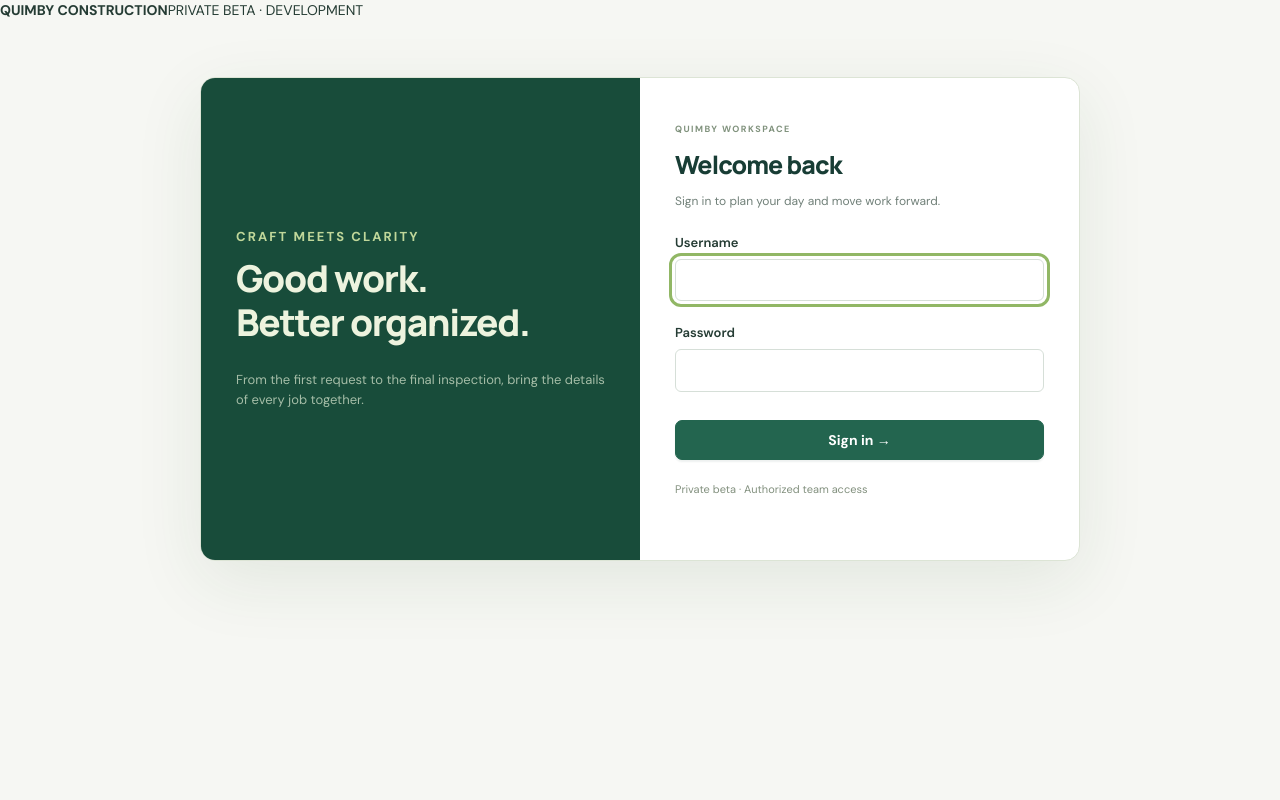
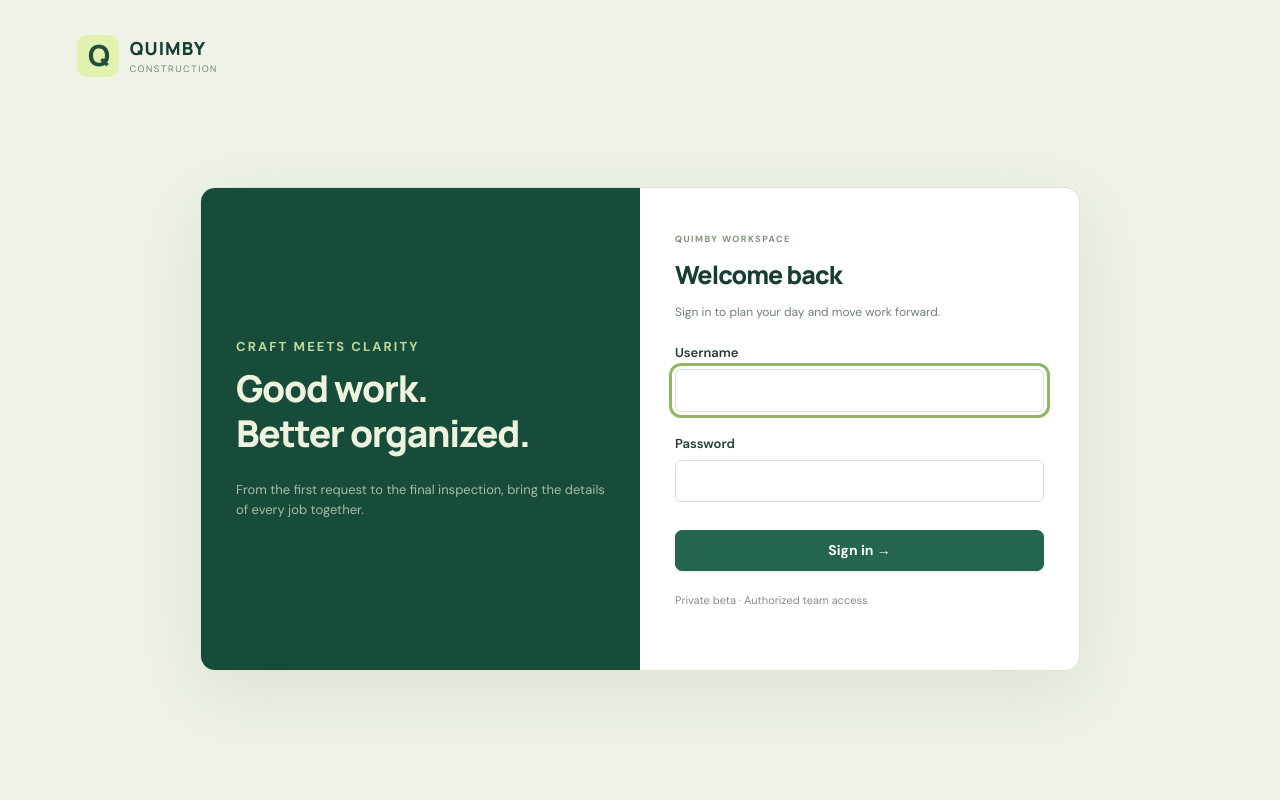
Before and after one commit to millermb24-netizen/Quimby-Construction, a Flask app: a page that uses templates/base.html in a window 1280 px wide. Run offline with Flask 3, Linux system fonts and the light colour scheme; some libraries are stand-ins or nearby versions.

Commit message:
Refine base.html for the Quimby operations workspace

```diff
--- a/templates/base.html
+++ b/templates/base.html
@@ -1 +1,13 @@
-<!doctype html><html lang="en"><head><meta charset="utf-8"><meta name="viewport" content="width=device-width,initial-scale=1"><title>Quimby Construction Beta</title><link rel="stylesheet" href="{{ url_for('static',filename='style.css') }}"></head><body><header><strong>QUIMBY CONSTRUCTION</strong><span>PRIVATE BETA · {{ config.get('APP_ENV','DEVELOPMENT') }}</span>{% if current_user.is_authenticated %}<form action="{{ url_for('logout') }}" method="post"><input type="hidden" name="csrf_token" value="{{ csrf_token() }}"><button>Log out</button></form>{% endif %}</header><main>{% for msg in get_flashed_messages() %}<div class="notice">{{msg}}</div>{% endfor %}{% block content %}{% endblock %}</main></body></html>
+<!doctype html>
+<html lang="en"><head><meta charset="utf-8"><meta name="viewport" content="width=device-width,initial-scale=1"><title>{% block title %}Quimby · Workspace{% endblock %}</title><link rel="stylesheet" href="{{ url_for('static',filename='style.css') }}?v=2"></head>
+<body class="{% if current_user.is_authenticated %}workspace{% else %}auth-page{% endif %}">
+<a class="skip-link" href="#main">Skip to content</a>
+{% if current_user.is_authenticated %}
+<aside class="sidebar"><a class="brand" href="{{url_for('index')}}"><span class="brand-mark">Q</span><span>QUIMBY<small>CONSTRUCTION</small></span></a><div class="workspace-label">YOUR WORKSPACE</div>
+<nav aria-label="Main navigation">{% for id,icon,label in [('home','⌂','Overview'),('schedule','▦','Schedule'),('customers','◎','Clients'),('requests','↗','Requests'),('estimates','▤','Quotes'),('jobs','▣','Jobs'),('audit','◷','Activity')] %}<a data-nav="{{id}}" href="{{url_for('index')}}#{{id}}"><span class="nav-icon" aria-hidden="true">{{icon}}</span>{{label}}</a>{% endfor %}</nav>
+<div class="sidebar-bottom"><div class="beta-label"><span></span> Private beta</div><p>Your day, organized.<br>Your craft, front and center.</p><form action="{{url_for('logout')}}" method="post"><input type="hidden" name="csrf_token" value="{{csrf_token()}}"><button class="logout">Log out · {{current_user.username}}</button></form></div></aside>
+<div class="workspace-body"><header class="topbar"><span>Quimby Construction <span class="muted">/</span> <b id="view-label">Workspace</b></span><div class="topbar-right"><form class="mobile-logout" action="{{url_for('logout')}}" method="post"><input type="hidden" name="csrf_token" value="{{csrf_token()}}"><button>Log out</button></form><span class="beta-pill">BETA WORKSPACE</span><span class="avatar" title="{{current_user.username}}">{{current_user.username[:1]|upper}}</span></div></header>
+{% else %}<header class="auth-brand"><a class="brand" href="{{url_for('login')}}"><span class="brand-mark">Q</span><span>QUIMBY<small>CONSTRUCTION</small></span></a></header>{% endif %}
+<main id="main">{% for msg in get_flashed_messages() %}<div class="notice" role="status">{{msg}}</div>{% endfor %}{% block content %}{% endblock %}</main>
+{% if current_user.is_authenticated %}<footer class="workspace-footer">Quimby workspace <span>Private beta · Use sample records during evaluation</span></footer></div>{% endif %}
+{% block scripts %}{% endblock %}</body></html>
```
